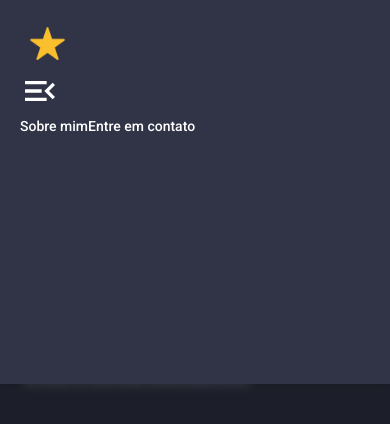
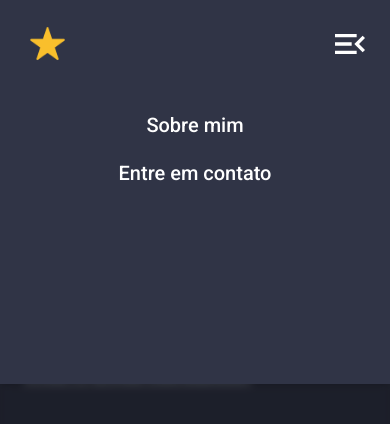
Before and after one commit to bdancost/portfolio_Daniel, a Next.js app in the folder portfolio-daniel/: page /contatos in a window 390 px wide. Both pictures are taken after a click on the button 346 px from the left and 39 px from the top of the page. Shown: the top 424 px of the page. Built offline with nearby package versions, Linux system fonts and the light colour scheme.

Commit message:
Responsividade, Ícones e Seções de Projeto

```diff
--- /dev/null
+++ b/portfolio-daniel/src/components/Header/CopyButton.tsx
@@ -0,0 +1,20 @@
+import { CopyIcon } from "@/components/icons/CopyIcon";
+
+interface CopyButtonProps {
+  textToCopy: string;
+}
+
+export const CopyButton = ({ textToCopy }: CopyButtonProps) => {
+  const handleCopy = () => {
+    navigator.clipboard.writeText(textToCopy);
+  };
+
+  return (
+    <button
+      onClick={handleCopy}
+      className="inline-flex justify-center items-center"
+    >
+      <CopyIcon title="Clique aqui para copiar" className="fill-white" />
+    </button>
+  );
+};
--- a/portfolio-daniel/src/components/Header/Menu.tsx
+++ b/portfolio-daniel/src/components/Header/Menu.tsx
@@ -19,7 +19,7 @@ export const Menu = ({ isVisible, onClose }: MenuProps) => {
         className="w-full bg-h-blue-900 h-96 shadow-md py-4 px-5"
         onClick={(e) => e.stopPropagation()}
       >
-        <div>
+        <div className="flex justify-between mb-5">
           <Link href="/">
             <Image
               src="/next-env.d.png"
@@ -28,14 +28,18 @@ export const Menu = ({ isVisible, onClose }: MenuProps) => {
               alt="Ícone da letra"
             />
           </Link>
-          <button>
+          <button onClick={onClose}>
             <MenuCloseIcon className="fill-white w-10 h-10" />
           </button>
         </div>
-        <nav>
-          <Link href="/">Sobre mim</Link>
-          {/*<Link href="/portfolio">Portfolio</Link>*/}
-          <Link href="/contatos">Entre em contato</Link>
+        <nav className="flex flex-col gap-5 text-xl p-5 items-center">
+          <Link href="/" onClick={onClose}>
+            Sobre mim
+          </Link>
+          {/*<Link href="/portfolio" onClick={onClose}>Portfolio</Link>*/}
+          <Link href="/contatos" onClick={onClose}>
+            Entre em contato
+          </Link>
         </nav>
       </div>
     </div>
--- a/portfolio-daniel/src/components/icons/MenuIcon.tsx
+++ b/portfolio-daniel/src/components/icons/MenuIcon.tsx
@@ -4,13 +4,13 @@ export const MenuIcon = (props: SVGProps<SVGSVGElement>) => {
   return (
     <svg
       {...props}
-      stroke-width="0"
+      strokeWidth="0"
       viewBox="0 0 24 24"
       height="1em"
       width="1em"
       xmlns="http://www.w3.org/2000/svg"
     >
-      <path fill="nome" d="M0 0h24v24H0z"></path>
+      <path fill="none" d="M0 0h24v24H0V0z"></path>
       <path d="M3 18h18v-2H3v2zm0-5h18v-2H3v2zm0-7v2h18V6H3z"></path>
     </svg>
   );
--- a/portfolio-daniel/src/pages/contatos.tsx
+++ b/portfolio-daniel/src/pages/contatos.tsx
@@ -1,3 +1,4 @@
+import { CopyButton } from "@/components/Header/CopyButton";
 import Head from "next/head";
 
 const Contatos = () => {
@@ -19,6 +20,7 @@ const Contatos = () => {
               >
                 daniel-pr.danfc88@gmail.com
               </a>
+              <CopyButton textToCopy="pr.danfc88@gmail.com" />
             </div>
           </li>
           <li className="md:text-xl">
```
Also changed, not shown: portfolio-daniel/package.json (+6 -5 lines), 2 other files (tests, documents, lock files or other folders).
